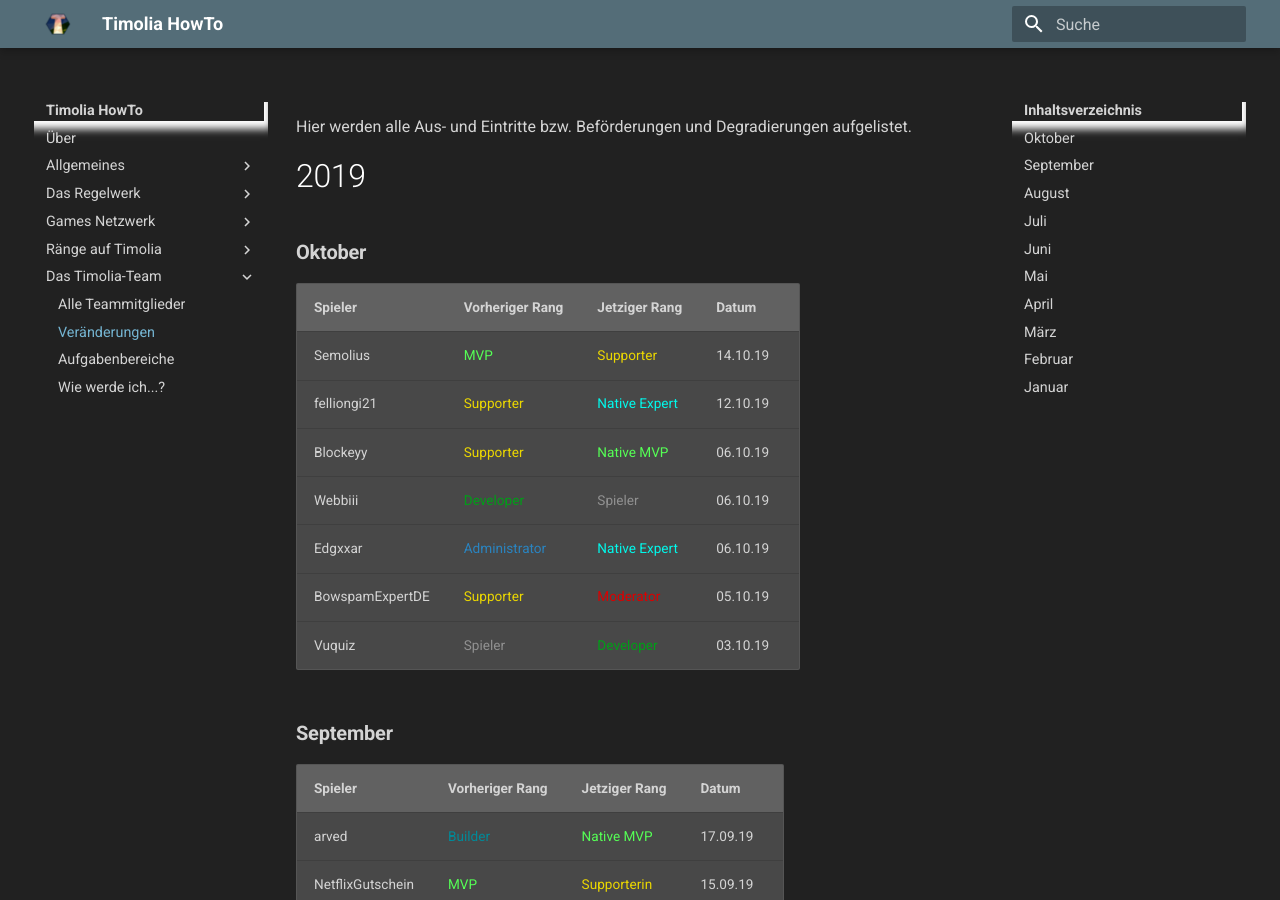
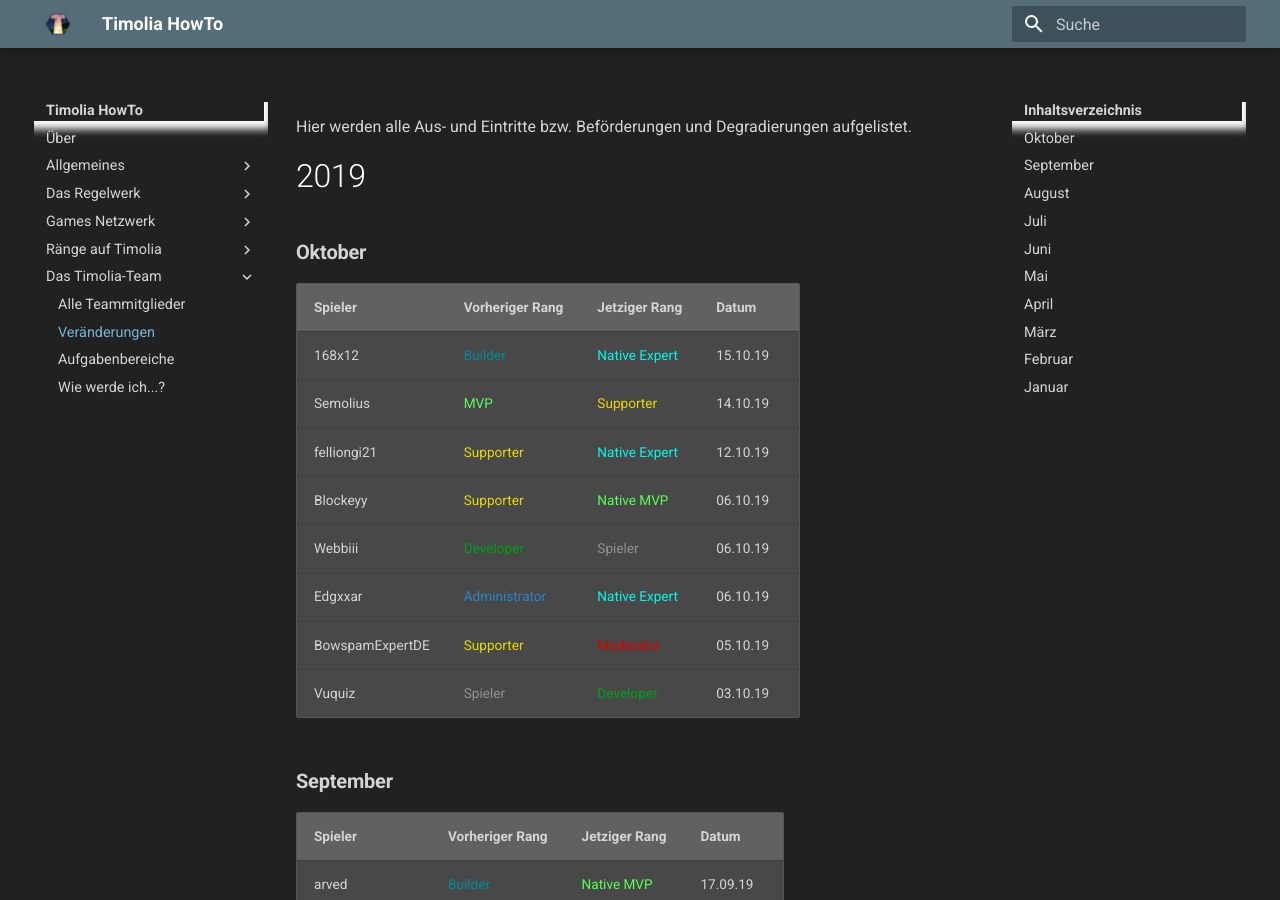
Before and after one commit to TimoliaDE/HowTo, an MkDocs documentation site: the page built from docs/team/changes.md, in a window 1280 px wide and 900 px high. Built offline with MkDocs 1.6.1 and Material for MkDocs 9.7.7, drawn with Linux system fonts in a browser that asks for light colours; old or Windows-style settings are respelled for this version of MkDocs.

Commit message:
Update changes.md

```diff
--- a/docs/team/changes.md
+++ b/docs/team/changes.md
@@ -5,6 +5,7 @@ Hier werden alle Aus- und Eintritte bzw. Beförderungen und Degradierungen aufge
 ###  <strong>Oktober</strong>
 | Spieler | Vorheriger Rang | Jetziger Rang | Datum |
 | ------ | ------ | ------ | ------ |
+| 168x12 | <span class='builder'>Builder</span> | <span class='expert'>Native Expert</span> | 15.10.19 |
 | Semolius | <span class='mvp'>MVP</span> | <span class='supporter'>Supporter</span> | 14.10.19 |
 | felliongi21 | <span class='supporter'>Supporter</span> | <span class='expert'>Native Expert</span> | 12.10.19 |
 | Blockeyy | <span class='supporter'>Supporter</span> | <span class='mvp'>Native MVP</span> | 06.10.19 |
```
